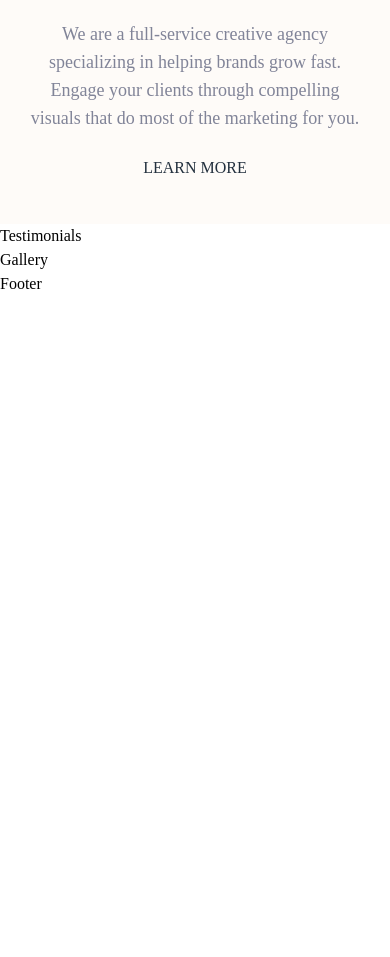
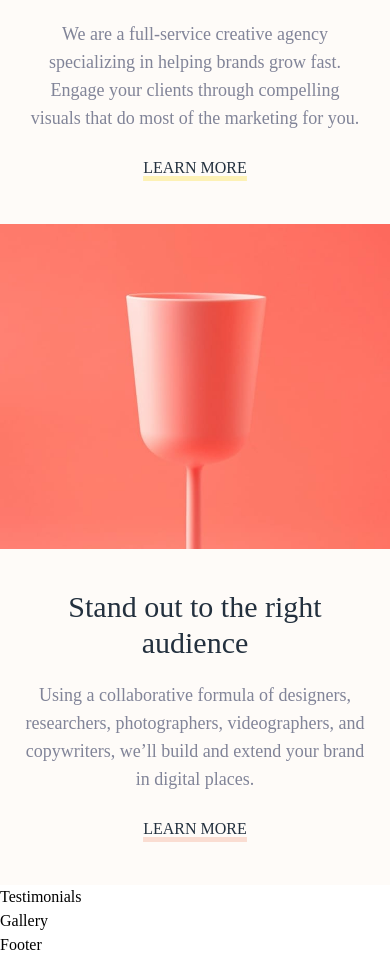
Before and after one commit to LujainAlajmi/sunnyside-landing-page, a React (Create React App) app: page / in a window 390 px wide. Shown: the part 1244-2201 px from the top of the page. Before the commit the page ends 1540 px from the top, so only its background shows below. Built offline with nearby package versions, Linux system fonts and the light colour scheme.

Commit message:
mobile settings done

```diff
--- a/src/components/Main.jsx
+++ b/src/components/Main.jsx
@@ -3,6 +3,7 @@ import EggMobile from "../images/mobile/image-transform.jpg";
 import GlassMobile from "../images/mobile/image-stand-out.jpg";
 function Main() {
   return (
+    // mobile settings
     <div>
       <div className="xs:flex w-screen sm:hidden">
         <div className="flex flex-col">
@@ -11,12 +12,27 @@ function Main() {
             <h1 className="px-5 py-5 text-3xl text-VeryDarkDesaturatedBlue">
               Transform your brand
             </h1>
-            <p className="text-lg font-[Barlow] px-6 text-DarkGrayishBlue">
+            <p className="text-lg font-[Barlow] px-6 text-DarkGrayishBlue ">
               We are a full-service creative agency specializing in helping
               brands grow fast. Engage your clients through compelling visuals
               that do most of the marketing for you.
             </p>
-            <p className="text-base py-6 text-VeryDarkDesaturatedBlue uppercase">
+            <p className="text-base py-6 text-VeryDarkDesaturatedBlue uppercase underline  decoration-[5px] decoration-[#fdf1b5] hover:decoration-Yellow">
+              <a href="#">Learn more</a>
+            </p>
+          </div>
+
+          <img src={GlassMobile} alt="egg" className=" object-cover" />
+          <div className="flex flex-col text-center justify-center  bg-[#fefbf8] py-5">
+            <h1 className="px-8 py-5 text-3xl text-VeryDarkDesaturatedBlue">
+              Stand out to the right audience
+            </h1>
+            <p className="text-lg font-[Barlow] px-6 text-DarkGrayishBlue ">
+              Using a collaborative formula of designers, researchers,
+              photographers, videographers, and copywriters, we’ll build and
+              extend your brand in digital places.
+            </p>
+            <p className="text-base py-6 text-VeryDarkDesaturatedBlue uppercase underline  decoration-[5px] decoration-[#faddd2] hover:decoration-SoftRed">
               <a href="#">Learn more</a>
             </p>
           </div>
```
